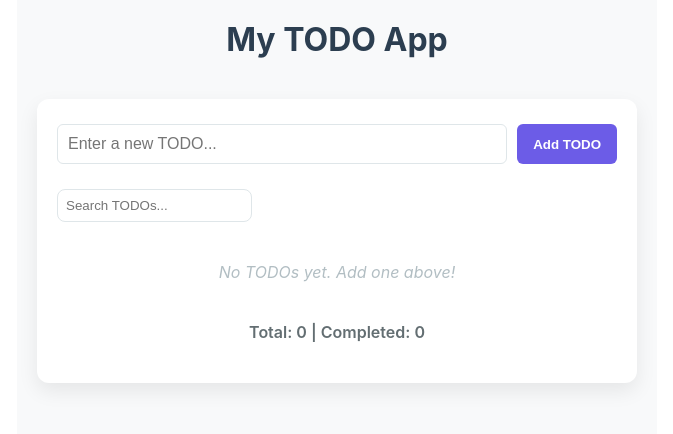
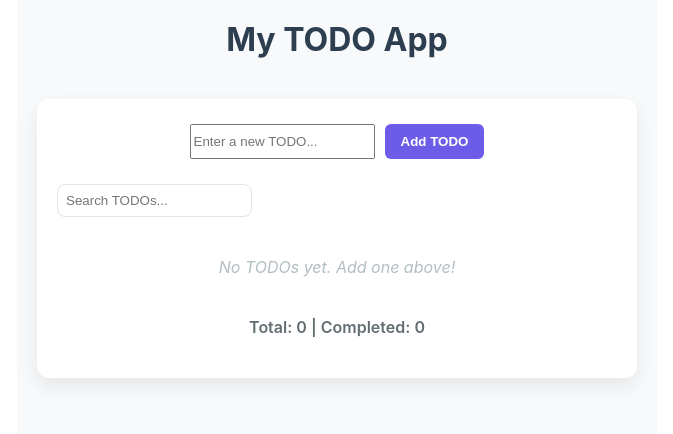
Before and after one commit to renzdetorres/codebypau.github.io, a React (Create React App) app: page / in a window 1280 px wide. Shown: the top 434 px of the page, without its empty margins (303-976 px from the left). Built offline with nearby package versions, Linux system fonts and the light colour scheme.

Commit message:
Update AddTodoForm.css

```diff
--- a/src/AddTodoForm.css
+++ b/src/AddTodoForm.css
@@ -7,17 +7,44 @@
   justify-content: center;
 }
 
-.todo-input {
-  flex-grow: 1;
-  padding: 10px;
-  font-size: 16px;
+
+.input-wrapper {
+  position: relative;
+}
+
+.input-wrapper input {
+  margin-right: 5px;
+  padding: 12px 14px;
   border: 1px solid #dfe6e9;
   border-radius: 6px;
+  font-size: 16px;
   outline: none;
-  transition: border-color 0.3s;
+  background-color: #ffffff;
+  transition: border-color 0.3s ease, box-shadow 0.3s ease;
 }
 
-.todo-input:focus {
+.input-wrapper label {
+  position: absolute;
+  left: 10px;
+  top: 50%;
+  transform: translateY(-50%);
+  color: #aaa;
+  pointer-events: none;
+  transition: 0.2s ease all;
+}
+
+/* When focused or has text */
+.input-wrapper input:focus + label,
+.input-wrapper label.filled {
+  top: -8px;
+  left: 8px;
+  background: white; /* matches input background */
+  padding: 0 4px;
+  font-size: 12px;
+  color: #6c5ce7;
+}
+
+.input-wrapper input:focus {
   border-color: #6c5ce7;
 }
 
```
